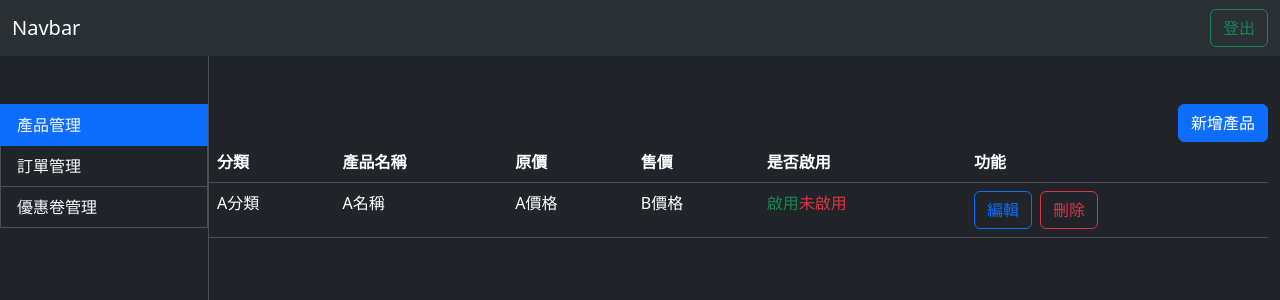
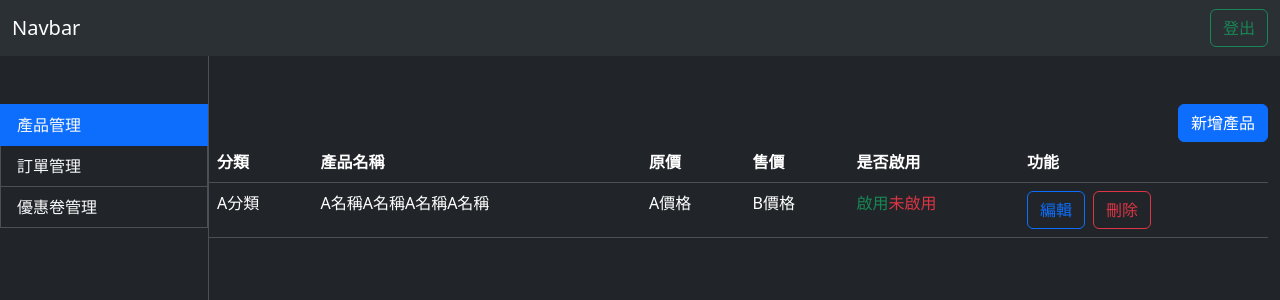
Before and after one commit to AbsintheSung/vue-black, a Vue app: page /productlist in a window 1280 px wide. Shown: the top 300 px of the page. Built offline with nearby package versions, Linux system fonts and the light colour scheme; no server answers.

Commit message:
update:微調表格樣式

```diff
--- a/src/views/ProductList.vue
+++ b/src/views/ProductList.vue
@@ -18,9 +18,9 @@
     <tbody>
       <tr>
         <td>A分類</td>
-        <td>A名稱</td>
-        <td class="text-right">A價格</td>
-        <td class="text-right">B價格</td>
+        <td>A名稱A名稱A名稱A名稱</td>
+        <td>A價格</td>
+        <td>B價格</td>
         <td>
           <span class="text-success">啟用</span>
           <span class="text-danger">未啟用</span>
```
